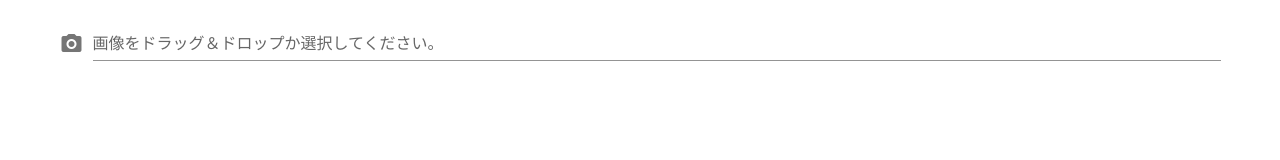
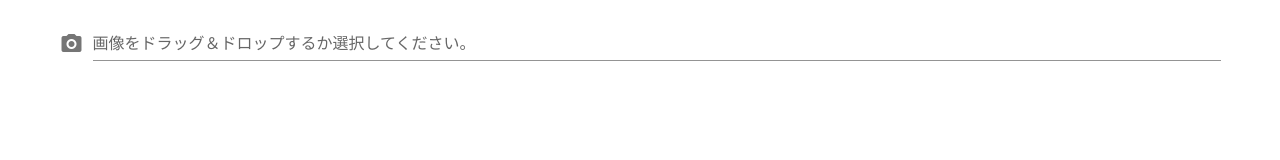
Before and after one commit to popy1017/vuetify-face-detection, a Vue app: page / in a window 1280 px wide. Shown: the top 160 px of the page. Built offline with nearby package versions, Linux system fonts and the light colour scheme.

Commit message:
コードを整理

```diff
--- a/src/App.vue
+++ b/src/App.vue
@@ -4,13 +4,13 @@
       <v-file-input
         v-model="file"
         @change="setImage"
-        @click:clear="clearImage"
+        @click:clear="clearCanvas"
         accept="image/png, image/jpeg, image/bmp"
         prepend-icon="mdi-camera"
-        placeholder="画像をドラッグ＆ドロップか選択してください。"
+        placeholder="画像をドラッグ＆ドロップするか選択してください。"
       ></v-file-input>
       <v-row justify="center" align="center">
-        <canvas width="500" height="500" ref="preview"></canvas>
+        <canvas :width="canvasWidth" height="450" ref="preview"></canvas>
       </v-row>
     </v-container>
   </v-app>
@@ -27,58 +27,43 @@ export default {
         value.size < 2000000 ||
         "Avatar size should be less than 2 MB!",
     ],
-    ctx: null,
+    canvasWidth: 800,
   }),
   methods: {
     addDropFile(e) {
       this.file = e.dataTransfer.files[0];
     },
     setImage() {
-      this.clearImage();
+      this.clearCanvas();
       console.log("setImage");
       if (this.file && this.file.type.startsWith("image/")) {
         const url = window.URL.createObjectURL(this.file);
         const img = new window.Image();
         img.src = url;
         img.onload = () => {
-          console.log(img.width);
-          this.ctx = this.$refs.preview.getContext("2d");
           const canvas = this.$refs.preview;
-
-          if (img.width > 500) {
-            const scale = 500 / img.width;
-            const dstWidth = img.width * scale;
-            const dstHeight = img.height * scale;
-            canvas.width = dstWidth;
-            canvas.height = dstHeight;
-            this.ctx.drawImage(
-              img,
-              0,
-              0,
-              img.width,
-              img.height,
-              0,
-              0,
-              dstWidth,
-              dstHeight
-            );
-            this.ctx.strokeRect(0, 0, 100, 100);
+          const context = canvas.getContext("2d");
+          console.log(canvas.width);
+          if (img.width > canvas.width) {
+            const scale = canvas.width / img.width;
+            const sw = img.width;
+            const sh = img.height;
+            const dw = img.width * scale;
+            const dh = img.height * scale;
+            canvas.width = dw;
+            canvas.height = dh;
+            context.drawImage(img, 0, 0, sw, sh, 0, 0, dw, dh);
           } else {
-            this.ctx.drawImage(img, 0, 0);
+            context.drawImage(img, 0, 0);
           }
         };
       }
     },
-    clearImage() {
-      console.log("clear image");
+    clearCanvas() {
       const canvas = this.$refs.preview;
-      console.dir(canvas);
-      const result = this.ctx.clearRect(0, 0, canvas.width, canvas.height);
-      console.log(result);
+      const context = canvas.getContext("2d");
+      context.clearRect(0, 0, canvas.width, canvas.height);
     },
-  },
-  mounted() {
-    this.ctx = this.$refs.preview.getContext("2d");
   },
 };
 </script>
```
